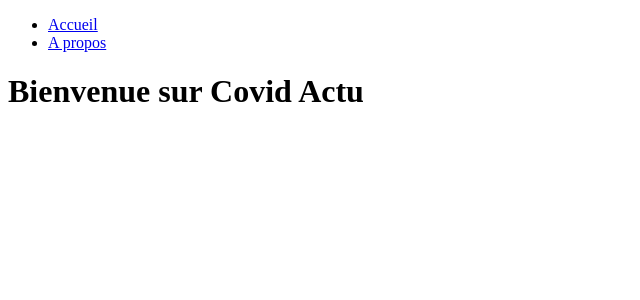
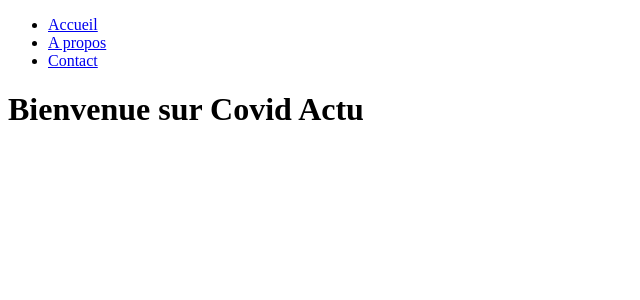
Before and after one commit to JulienT91/Covid_Actu, a React (Create React App) app: page / in a window 1280 px wide. Shown: the top 300 px of the page, without its empty margins (0-640 px from the left). Built offline with nearby package versions, Linux system fonts and the light colour scheme; the HTML template or start-up script is replaced by a standard one.

Commit message:
Update Navigation.js

```diff
--- a/src/components/Navigation.js
+++ b/src/components/Navigation.js
@@ -15,6 +15,11 @@ const Navigation = () => {
             A propos
           </NavLink>
         </li>
+        <li>
+          <NavLink exact to="/contact" activeClassName="nav-active">
+            Contact
+          </NavLink>
+        </li>
       </ul>
     </nav>
   );
```
